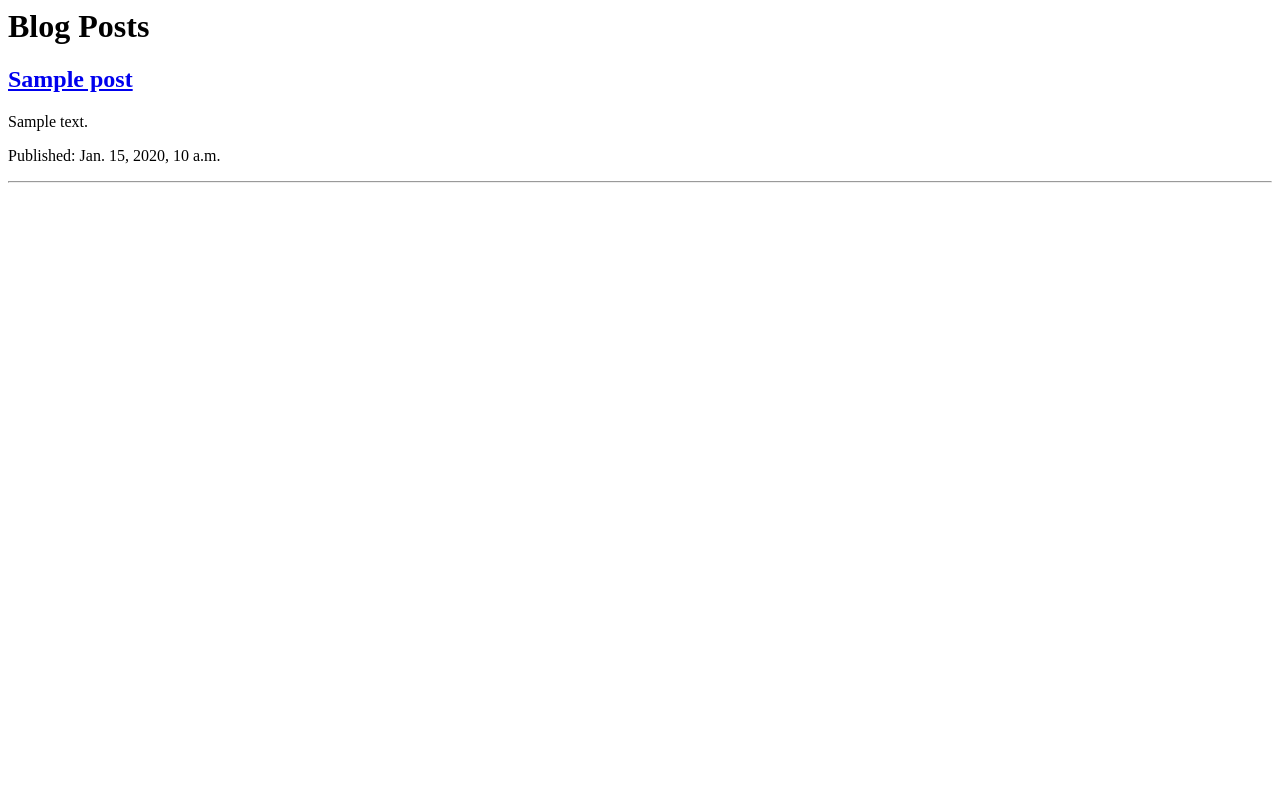
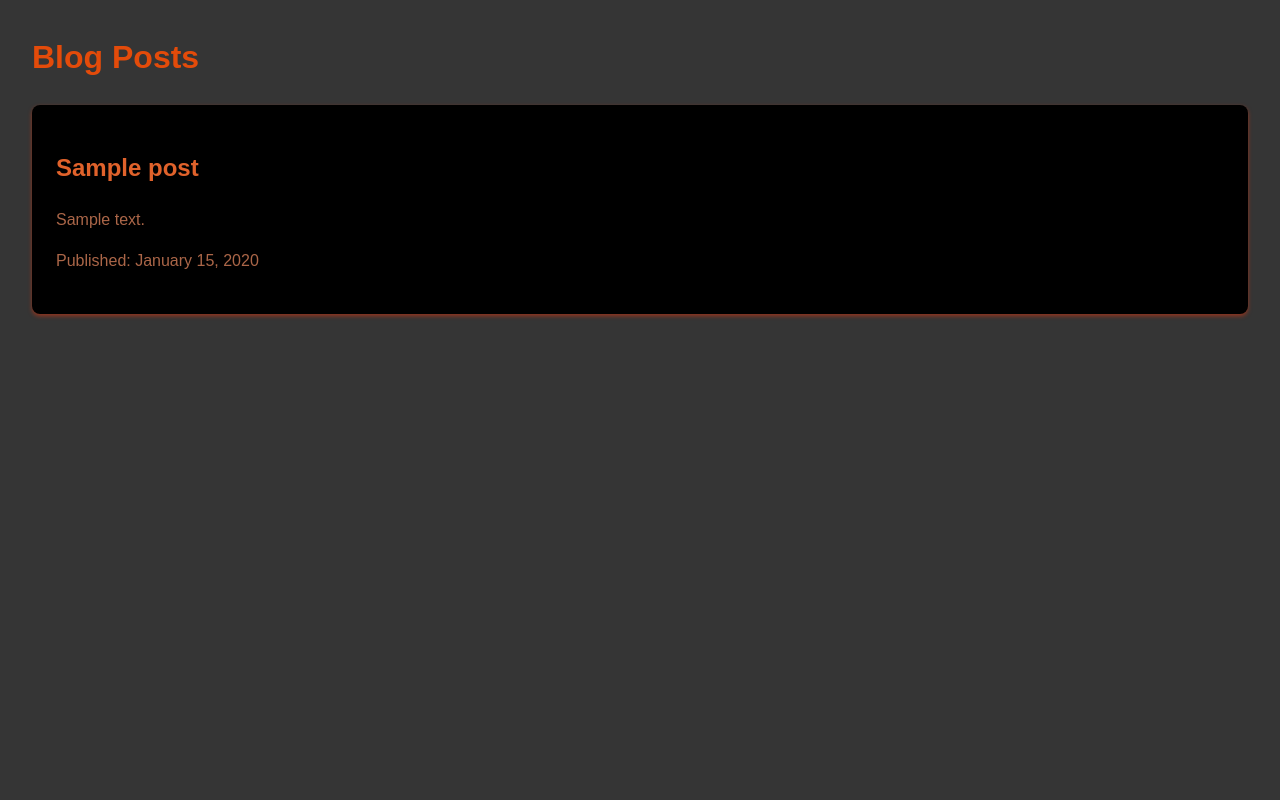
Before and after one commit to ChrizCodez/SimpleBlog, a Django app: page / in a window 1280 px wide. Run offline with Django 5.2, Linux system fonts and the light colour scheme; tables that the repository leaves empty hold one stand-in row (values such as "Sample post").

Commit message:
feat: improve post detail template with base extension and styling

```diff
--- /dev/null
+++ b/simple_blog/simpleblog/static/simpleblog/css/style.css
@@ -0,0 +1,26 @@
+body {
+    font-family: sans-serif;
+    line-height: 1.6;
+    margin: 2em;
+    background-color: #353535;
+    color: #ab6648;
+
+
+}
+
+h1, h2 {
+    color: #e34b0a;
+}
+
+.post {
+    background-color: rgb(0, 0, 0);
+    padding: 1.5em;
+    margin-bottom: 1.5em;
+    border-radius: 8px;
+    box-shadow: 0 2px 4px rgba(173, 53, 24, 0.8);
+}
+
+a {
+    text-decoration: none;
+    color: #e0622b;
+}
--- /dev/null
+++ b/simple_blog/simpleblog/templates/simpleblog/base.html
@@ -0,0 +1,14 @@
+{% load static %}
+<!DOCTYPE html>
+<html>
+<head>
+    <title>My Simple Blog</title>
+    <link rel="stylesheet" href="{% static 'simpleblog/css/style.css' %}">
+</head>
+<body>
+    <div class="container">
+        {% block content %}
+        {% endblock %}
+    </div>
+</body>
+</html>
--- a/simple_blog/simpleblog/templates/simpleblog/post_list.html
+++ b/simple_blog/simpleblog/templates/simpleblog/post_list.html
@@ -1,7 +1,16 @@
-<h1>Blog Posts</h1>
-{% for post in posts %}
-    <h2><a href="{% url 'post_detail' pk=post.pk %}">{{ post.title }}</a></h2>
-    <p>{{ post.content|truncatewords:30 }}</p>
-    <p>Published: {{ post.created_at }}</p>
-    <hr>
-{% endfor %}
+{% extends "simpleblog/base.html" %}
+
+{% block content %}
+    <h1>Blog Posts</h1>
+    {% if posts %}
+        {% for post in posts %}
+            <div class="post">
+                <h2><a href="{% url 'post_detail' pk=post.pk %}">{{ post.title }}</a></h2>
+                <p>{{ post.content|truncatewords:30 }}</p>
+                <p>Published: {{ post.created_at|date:"F j, Y" }}</p>
+            </div>
+        {% endfor %}
+    {% else %}
+        <p>No blog posts available yet.</p>
+    {% endif %}
+{% endblock content %}
```
Also changed, not shown: simple_blog/simpleblog/templates/simpleblog/post_detail.html (+10 -4 lines), simple_blog/simpleblog/templates/simpleblog/index.html (deleted).
